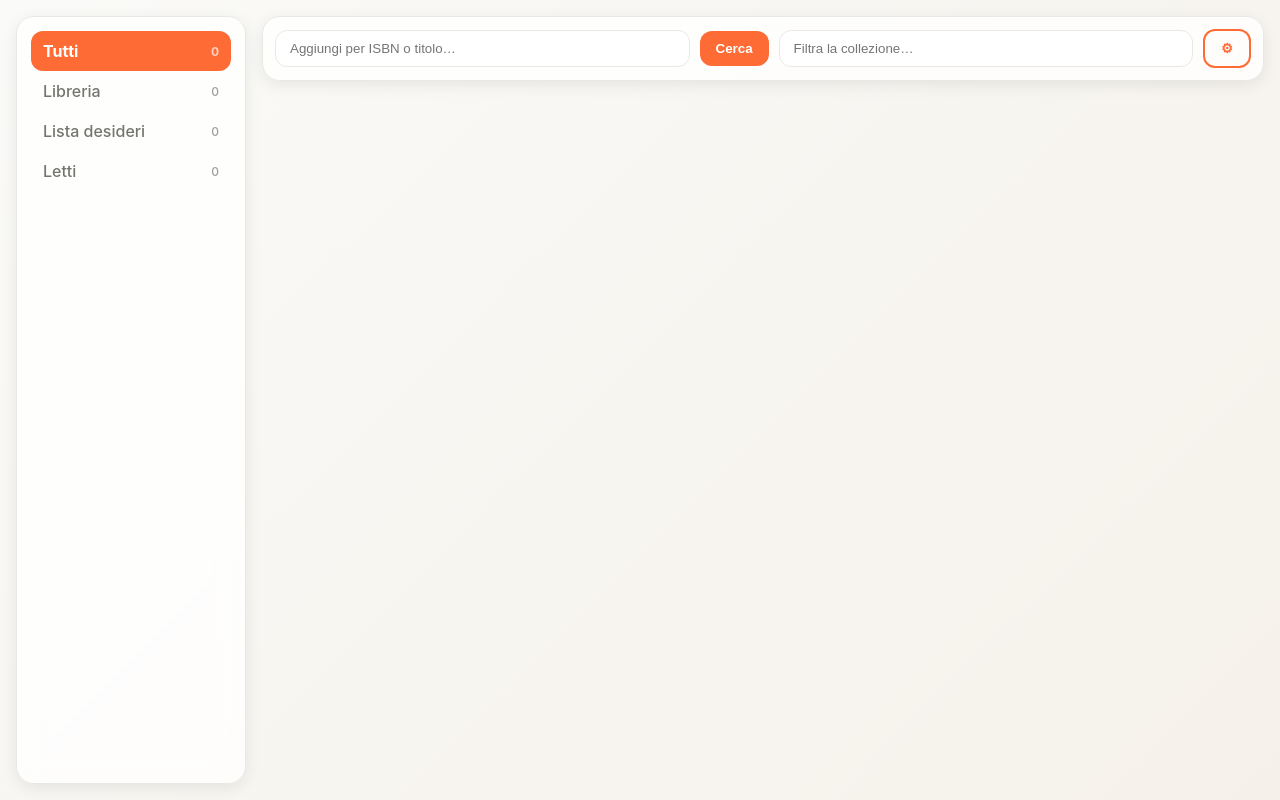
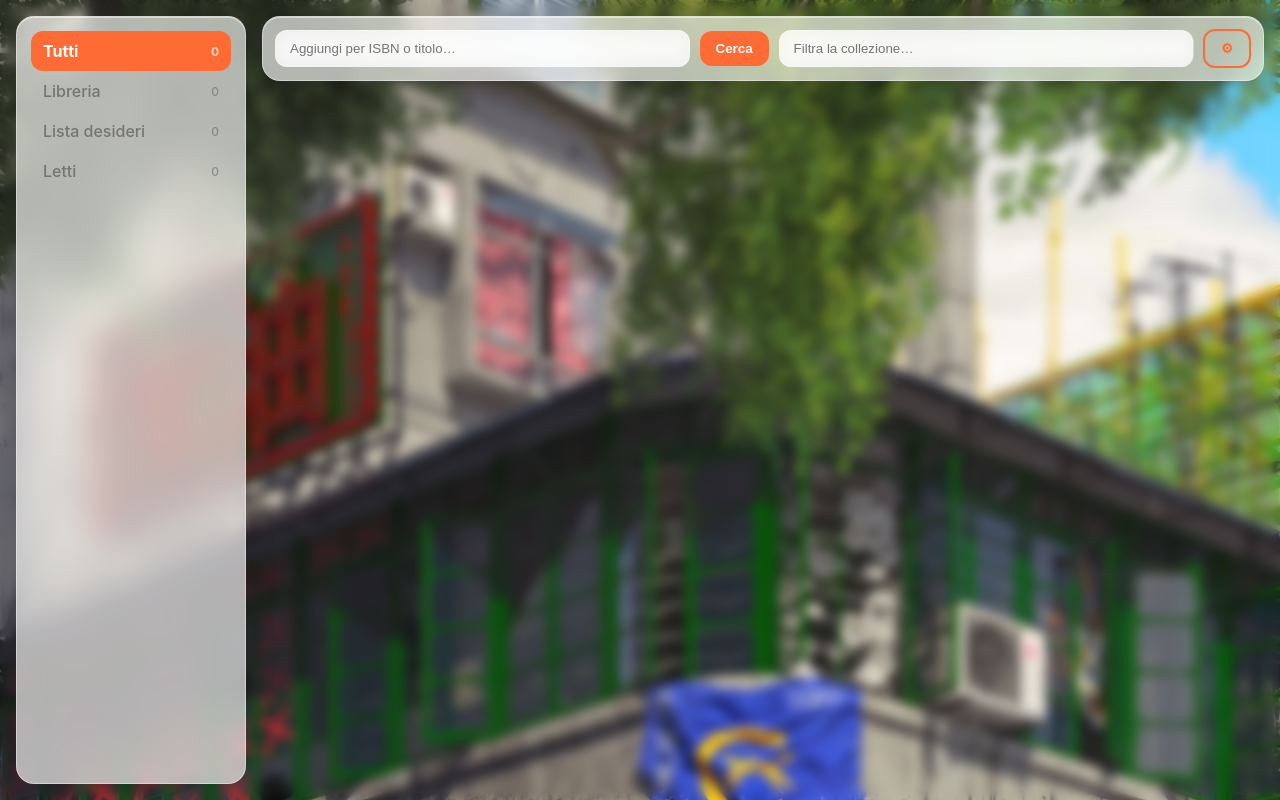
Before and after one commit to 4rres/libri, a website with bundled scripts: page index.html in a window 1280 px wide. Built offline with nearby package versions, Linux system fonts and the light colour scheme; no server answers.

Commit message:
Add Hong Kong background with blur and increase transparency
- Added blurred background image with urban Hong Kong aesthetic
- Increased glass component transparency (0.8 to 0.65)
- Updated glass borders with semi-transparent white
- Enhanced backdrop filter blur to 16px for better depth
- Updated input fields with semi-transparent backgrounds
- Adjusted overlay opacity for better visibility

```diff
--- a/styles.css
+++ b/styles.css
@@ -1,7 +1,7 @@
 :root {
   --bg: #fafaf8;
-  --glass-bg: rgba(255, 255, 255, 0.8);
-  --glass-brd: #e8e8e5;
+  --glass-bg: rgba(255, 255, 255, 0.65);
+  --glass-brd: rgba(255, 255, 255, 0.4);
   --txt: #1a1a18;
   --muted: #757570;
   --accent: #ff6b35;
@@ -13,15 +13,33 @@ body {
   margin: 0;
   font-family: -apple-system, "SF Pro Text", system-ui, sans-serif;
   color: var(--txt);
-  background: linear-gradient(135deg, #fafaf8 0%, #f5f1ea 100%);
+  background-image: url('./public/bg-hong-kong.jpg');
+  background-attachment: fixed;
+  background-size: cover;
+  background-position: center;
+  filter: blur(0px);
   min-height: 100vh;
+}
+body::before {
+  content: '';
+  position: fixed;
+  top: 0;
+  left: 0;
+  right: 0;
+  bottom: 0;
+  background-image: url('./public/bg-hong-kong.jpg');
+  background-attachment: fixed;
+  background-size: cover;
+  background-position: center;
+  filter: blur(6px);
+  z-index: -1;
 }
 .glass {
   background: var(--glass-bg);
-  backdrop-filter: blur(12px) saturate(130%);
-  -webkit-backdrop-filter: blur(12px) saturate(130%);
+  backdrop-filter: blur(16px) saturate(140%);
+  -webkit-backdrop-filter: blur(16px) saturate(140%);
   border: 1px solid var(--glass-brd);
-  box-shadow: 0 4px 16px rgba(0, 0, 0, 0.08), inset 0 1px 0 rgba(255, 255, 255, 0.6);
+  box-shadow: 0 8px 32px rgba(0, 0, 0, 0.1), inset 0 1px 0 rgba(255, 255, 255, 0.5);
 }
 .app { display: grid; grid-template-columns: 230px 1fr; gap: 16px; padding: 16px; }
 .sidebar { border-radius: var(--radius); padding: 14px; height: calc(100vh - 32px); }
@@ -35,8 +53,9 @@ body {
 .main { display: flex; flex-direction: column; gap: 16px; }
 .topbar { border-radius: var(--radius); padding: 12px; display: flex; gap: 10px; align-items: center; }
 .add-input, .filter-input {
-  flex: 1; padding: 10px 14px; border-radius: 12px; border: 1px solid var(--glass-brd);
-  background: white; color: var(--txt); outline: none; font-weight: 500;
+  flex: 1; padding: 10px 14px; border-radius: 12px; border: 1px solid rgba(255, 255, 255, 0.3);
+  background: rgba(255, 255, 255, 0.7); color: var(--txt); outline: none; font-weight: 500;
+  backdrop-filter: blur(8px);
 }
 .btn {
   padding: 10px 16px; border-radius: 12px; border: none;
@@ -55,7 +74,7 @@ body {
 .results .card { border: 1px dashed var(--accent); }
 .overlay {
   position: fixed; inset: 0; display: flex; align-items: center; justify-content: center;
-  background: rgba(0, 0, 0, 0.2); backdrop-filter: blur(8px); z-index: 10;
+  background: rgba(0, 0, 0, 0.3); backdrop-filter: blur(10px); z-index: 10;
 }
 .overlay.hidden { display: none; }
 .panel { border-radius: var(--radius); padding: 22px; width: min(520px, 92vw); }
```
Also changed, not shown: public/bg-hong-kong.jpg (added).
